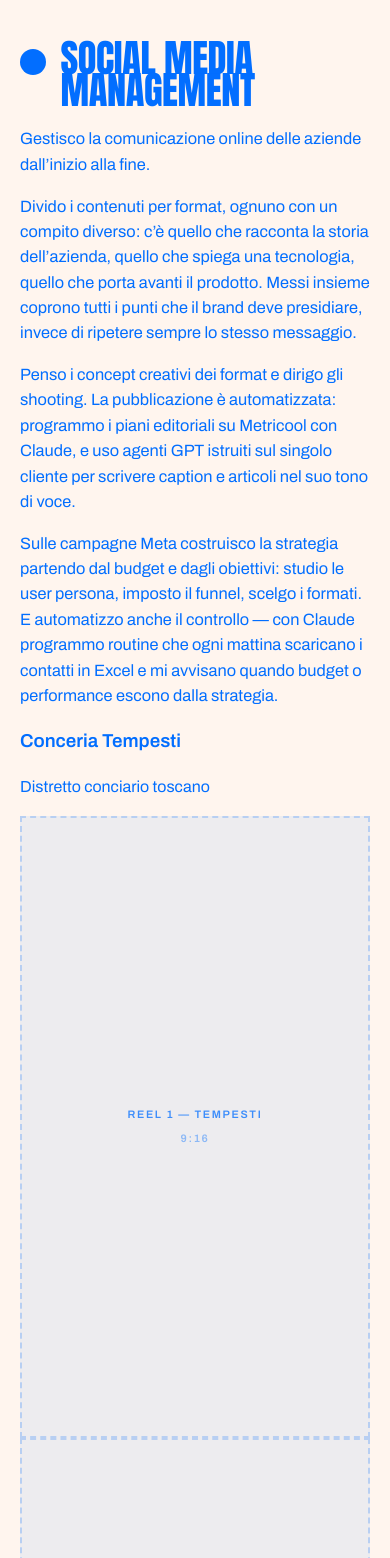
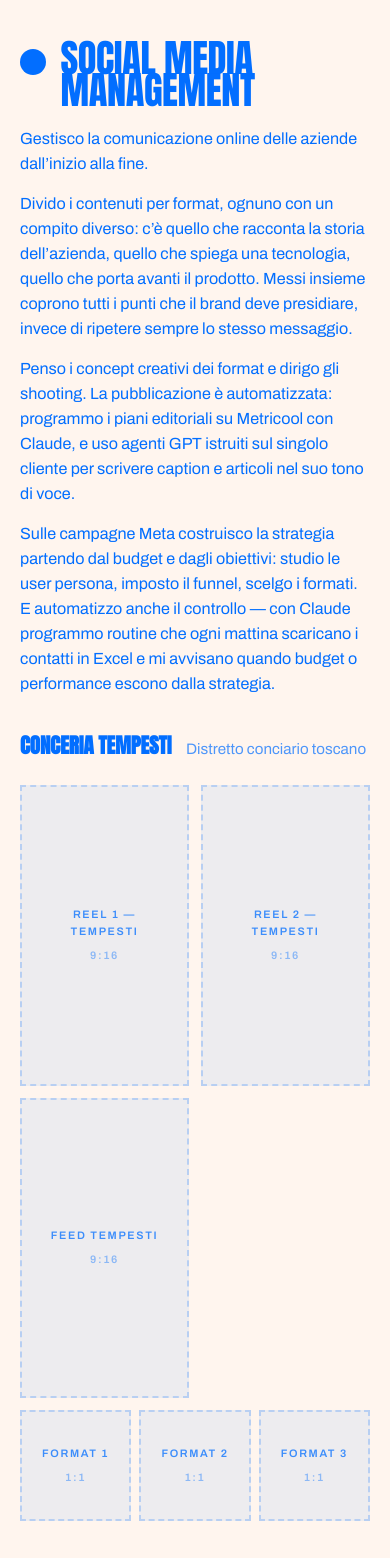
Before and after one commit to SpillMaister/portfolio, a React (Vite) app: page / in a window 390 px wide. Shown: the part 860-2418 px from the top of the page. Built offline with nearby package versions, Linux system fonts and the light colour scheme.

Commit message:
Update styles.css

```diff
--- a/src/styles.css
+++ b/src/styles.css
@@ -195,23 +195,70 @@ a:focus-visible { outline: 3px solid var(--blu); outline-offset: 3px; border-rad
 
 .sezione-nota {
   margin: clamp(1.2rem, 2.4vw, 1.9rem) 0 0;
-  max-width: 56ch;
-  font-size: clamp(1rem, 0.95rem + 0.3vw, 1.22rem);
+  max-width: 58ch;
+  font-size: clamp(1rem, 0.95rem + 0.25vw, 1.18rem);
 }
+.sezione-nota p { margin: 0 0 0.9em; }
+.sezione-nota p:last-child { margin-bottom: 0; }
+
+/* ---- Profili social ---- */
+.profili { margin-top: clamp(2.5rem, 5vw, 4.5rem); display: grid; gap: clamp(3rem, 6vw, 5.5rem); }
+
+.profilo-testa { display: flex; align-items: baseline; gap: 0.9rem; flex-wrap: wrap; margin-bottom: clamp(1rem, 2vw, 1.5rem); }
+.profilo-nome {
+  font-family: var(--display);
+  font-size: clamp(1.35rem, 2.6vw, 2.1rem);
+  line-height: 1;
+  text-transform: uppercase;
+  margin: 0;
+}
+.profilo-settore { margin: 0; font-size: 0.95rem; opacity: 0.7; }
+
+.fila-verticali {
+  display: grid;
+  grid-template-columns: repeat(auto-fit, minmax(0, 1fr));
+  gap: clamp(0.75rem, 1.5vw, 1.25rem);
+  margin-bottom: clamp(0.75rem, 1.5vw, 1.25rem);
+}
+.fila-verticali.larga { grid-template-columns: repeat(3, minmax(0, 1fr)); margin-top: clamp(2.5rem, 5vw, 4rem); }
+
+.fila-post { display: grid; grid-template-columns: repeat(3, minmax(0, 1fr)); gap: clamp(0.75rem, 1.5vw, 1.25rem); }
 
 .griglia-media { margin-top: clamp(2.25rem, 4.5vw, 4rem); display: grid; gap: clamp(0.75rem, 1.5vw, 1.25rem); }
 .griglia-media.due { grid-template-columns: repeat(2, minmax(0, 1fr)); }
 .griglia-media.tre { grid-template-columns: repeat(3, minmax(0, 1fr)); }
 
 /* ============================================================================
+   PROFILI SOCIAL
+   ============================================================================ */
+
+.profili { margin-top: clamp(2.5rem, 5vw, 4.5rem); display: grid; gap: clamp(2.5rem, 5vw, 4.5rem); }
+
+.profilo-nome {
+  font-family: var(--display);
+  font-size: clamp(1.3rem, 2.4vw, 2rem);
+  line-height: 1;
+  text-transform: uppercase;
+  margin: 0 0 0.75rem;
+}
+.profilo-nota { margin: 0 0 1.25rem; max-width: 56ch; }
+
+.profilo-media {
+  display: grid;
+  grid-template-columns: minmax(0, 2fr) minmax(0, 1fr);
+  gap: clamp(0.75rem, 1.5vw, 1.25rem);
+  align-items: start;
+}
+
+/* ============================================================================
    PROGETTI
    ============================================================================ */
 
-.progetti { margin-top: clamp(2.5rem, 5vw, 4.5rem); display: grid; gap: clamp(2.5rem, 5vw, 4.5rem); }
+.progetti { margin-top: clamp(2.5rem, 5vw, 4.5rem); display: grid; gap: clamp(3rem, 6vw, 5.5rem); }
 
 .progetto {
   display: grid;
-  grid-template-columns: minmax(0, 1fr) minmax(0, 1.12fr);
+  grid-template-columns: minmax(0, 1fr) minmax(0, 1.15fr);
   gap: clamp(1.25rem, 3vw, 3rem);
   align-items: start;
 }
@@ -221,11 +268,10 @@ a:focus-visible { outline: 3px solid var(--blu); outline-offset: 3px; border-rad
   font-size: clamp(1.45rem, 2.9vw, 2.4rem);
   line-height: 1;
   text-transform: uppercase;
-  margin: 0 0 0.4rem;
+  margin: 0 0 0.3rem;
 }
 
-.progetto-ruolo { margin: 0 0 1rem; font-weight: 600; }
-.progetto-testo { margin: 0; }
+.progetto-sottotitolo { margin: 0 0 0.5rem; font-size: 1.1em; font-style: italic; }
 .progetto-link { margin: 1rem 0 0; }
 
 .numeri {
@@ -237,6 +283,89 @@ a:focus-visible { outline: 3px solid var(--blu); outline-offset: 3px; border-rad
   font-size: clamp(1.05rem, 1.9vw, 1.5rem);
   text-transform: uppercase;
 }
+
+/* ============================================================================
+   LETTORE VIDEO (Vimeo / Drive)
+   ============================================================================ */
+
+.lettore { position: relative; width: 100%; aspect-ratio: 16 / 9; background: var(--blu-velo); }
+.lettore iframe { position: absolute; inset: 0; width: 100%; height: 100%; border: 0; }
+
+/* ============================================================================
+   BOARD — anteprima e apertura a tutto schermo
+   ============================================================================ */
+
+.board-anteprima {
+  display: block;
+  position: relative;
+  width: 100%;
+  padding: 0;
+  border: 0;
+  background: none;
+  cursor: zoom-in;
+  font: inherit;
+  color: inherit;
+  overflow: hidden;
+}
+.board-anteprima img { width: 100%; height: auto; display: block; transition: transform 0.5s ease; }
+.board-anteprima:hover img { transform: scale(1.015); }
+.board-anteprima:focus-visible { outline: 3px solid var(--blu); outline-offset: 3px; }
+
+.board-cta {
+  position: absolute;
+  left: 0;
+  bottom: 0;
+  display: flex;
+  align-items: center;
+  gap: 0.6rem;
+  padding: 0.7rem 1.1rem;
+  background: var(--blu);
+  color: var(--crema);
+  font-size: 0.72rem;
+  font-weight: 600;
+  letter-spacing: 0.18em;
+  text-transform: uppercase;
+  transition: padding-right 0.3s ease;
+}
+.board-anteprima:hover .board-cta { padding-right: 1.6rem; }
+.board-cta-segno { font-size: 1em; }
+
+/* Sovrapposizione a tutto schermo */
+.faro {
+  position: fixed;
+  inset: 0;
+  z-index: 200;
+  background: var(--crema);
+  display: flex;
+  align-items: center;
+  justify-content: center;
+  padding: clamp(1rem, 4vw, 3rem);
+  cursor: zoom-out;
+  animation: entra 0.25s ease;
+}
+.faro img { max-width: 100%; max-height: 100%; object-fit: contain; cursor: default; }
+
+.faro-chiudi {
+  position: absolute;
+  top: clamp(0.75rem, 2vw, 1.5rem);
+  right: clamp(0.75rem, 2vw, 1.5rem);
+  width: 48px;
+  height: 48px;
+  display: flex;
+  align-items: center;
+  justify-content: center;
+  border: 2px solid var(--blu);
+  background: var(--crema);
+  color: var(--blu);
+  font-size: 1.75rem;
+  line-height: 1;
+  cursor: pointer;
+  transition: background 0.2s ease, color 0.2s ease;
+}
+.faro-chiudi:hover { background: var(--blu); color: var(--crema); }
+.faro-chiudi:focus-visible { outline: 3px solid var(--blu); outline-offset: 3px; }
+
+@keyframes entra { from { opacity: 0 } to { opacity: 1 } }
 
 /* ============================================================================
    SEGNAPOSTO E MEDIA
@@ -273,6 +402,7 @@ a:focus-visible { outline: 3px solid var(--blu); outline-offset: 3px; border-rad
 /* Quando c'è un file, il segnaposto sparisce */
 .media.pieno { border: 0; background: transparent; padding: 0; }
 .media.pieno > img, .media.pieno > video { width: 100%; height: 100%; object-fit: cover; }
+.media.pieno > iframe { width: 100%; height: 100%; border: 0; display: block; }
 
 /* ============================================================================
    PIEDE
@@ -316,11 +446,18 @@ a:focus-visible { outline: 3px solid var(--blu); outline-offset: 3px; border-rad
   .ruolo { max-width: none; }
   .recapiti { gap: 0.5rem 1.25rem; }
   .progetto { grid-template-columns: 1fr; }
+  .fila-verticali { grid-template-columns: repeat(2, minmax(0, 1fr)); }
+  .fila-verticali.larga { grid-template-columns: repeat(2, minmax(0, 1fr)); }
+  .progetto-media { margin-top: 0.5rem; }
   .griglia-media.tre { grid-template-columns: repeat(2, minmax(0, 1fr)); }
   .barra-recapiti span { display: none; }
 }
 
 @media (max-width: 540px) {
   .griglia-media.due, .griglia-media.tre { grid-template-columns: 1fr; }
+  .fila-verticali, .fila-verticali.larga { grid-template-columns: repeat(2, minmax(0, 1fr)); }
+  .fila-post { grid-template-columns: repeat(3, minmax(0, 1fr)); gap: 0.5rem; }
+  .profilo-media { grid-template-columns: 1fr; }
+  .board-cta { font-size: 0.65rem; padding: 0.55rem 0.85rem; }
   .sezione-testa .punto { width: 26px; height: 26px; margin-top: 0.35rem; }
 }
```
